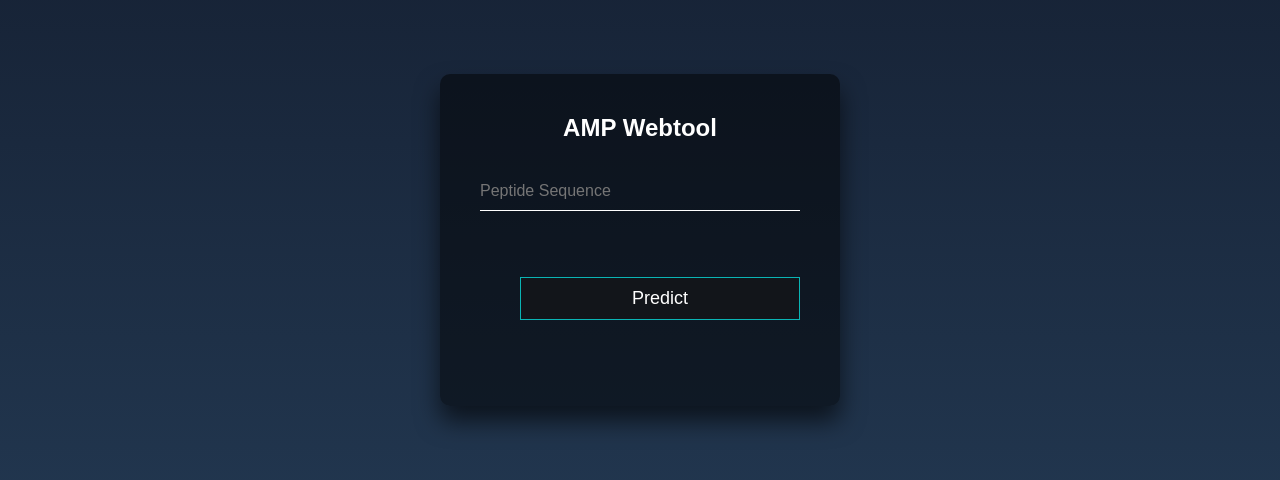
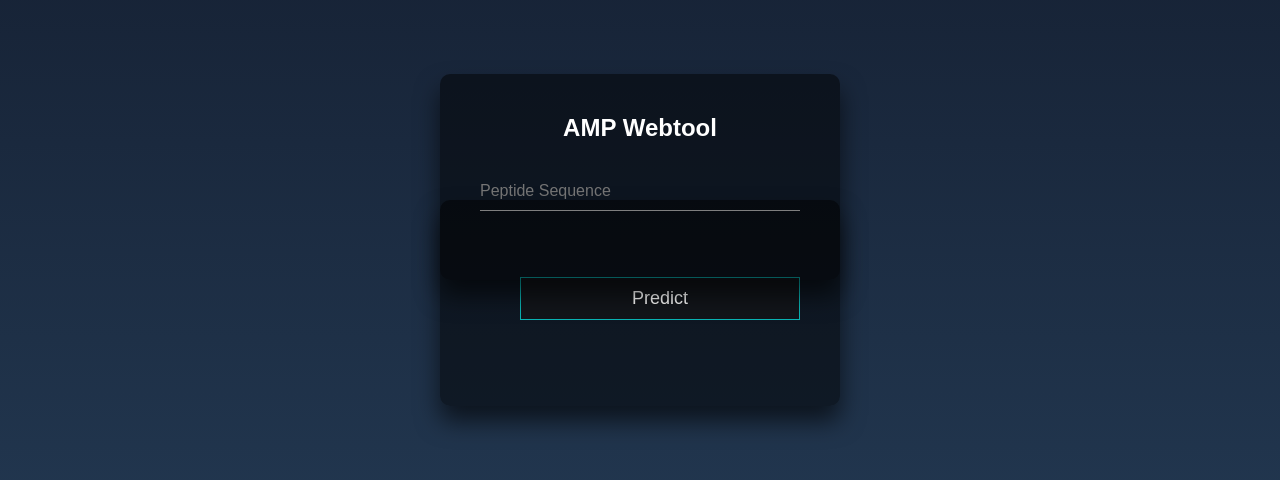
Before and after one commit to PVPN4799/AMP_WebTool, a Flask app: page / in a window 1280 px wide. Shown: the part 160-640 px from the top of the page. Run offline with Flask 2, Linux system fonts and the light colour scheme; parts of the project's set-up code (start-up, migrations or seed data) failed here and were passed over.

Commit message:
Modified app.py, predictions

```diff
--- a/templates/index.html
+++ b/templates/index.html
@@ -199,7 +199,7 @@ body {
 
     	</ul>
     </div>
-    <div class="user-box">
+    <div class="login-box">
 	{{prediction_text|safe}}
     </div>
   </form>
```
